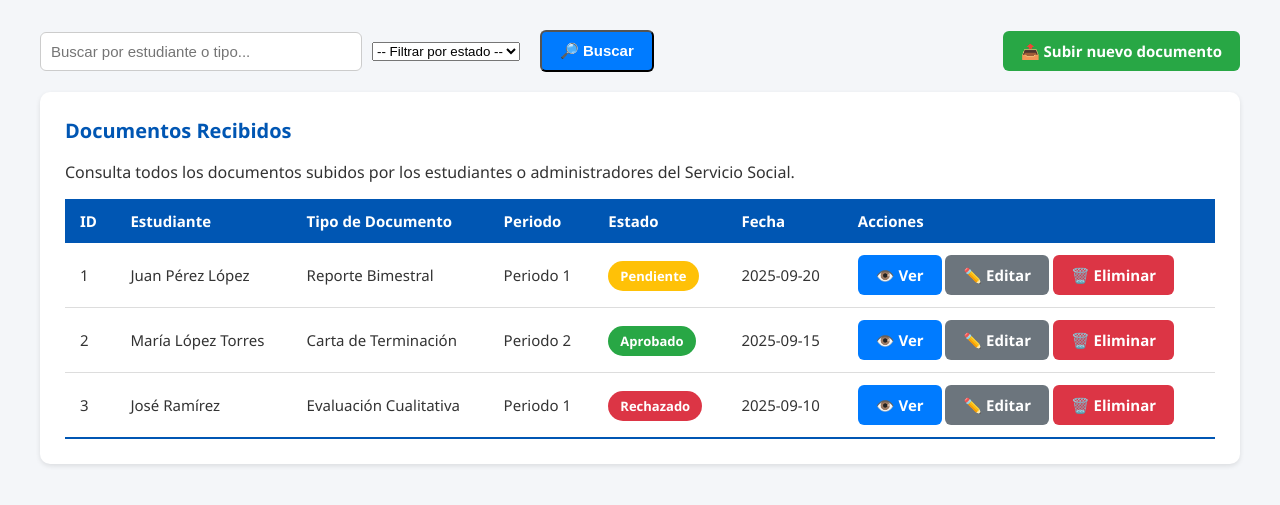
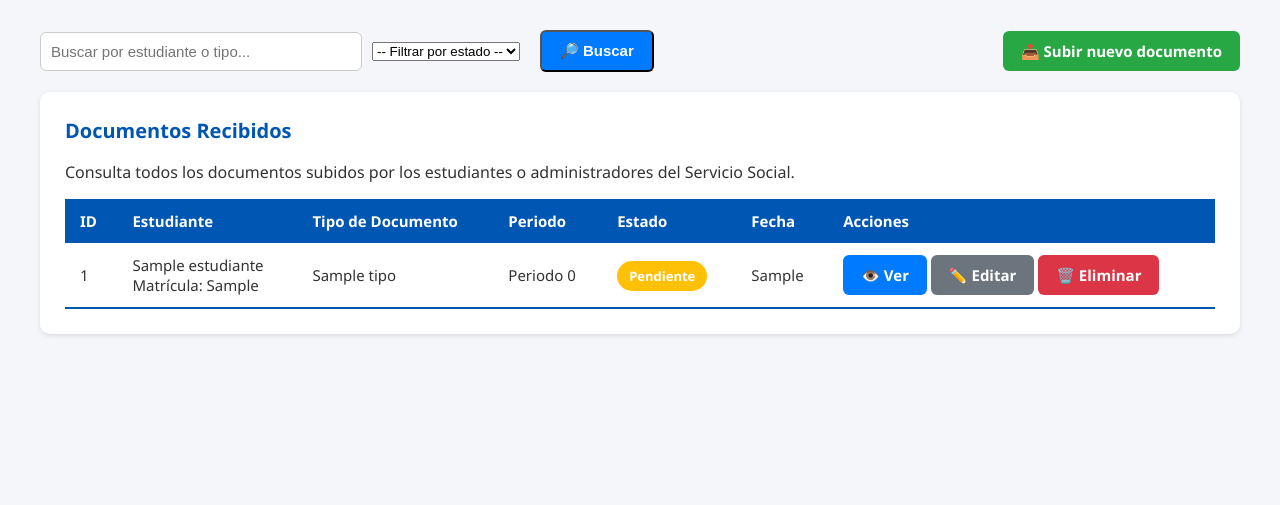
Before and after one commit to hectorgrm/vinculacion, a PHP site: page /serviciosocial/view/documentos/ss_doc_list.php in a window 1280 px wide. Shown: the part 97-602 px from the top of the page. Run offline with PHP 8.4, Linux system fonts and the light colour scheme; tables that the repository leaves empty or names only in its code hold one stand-in row (values such as "Sample post").

Commit message:
ss_doc_list.php
Conectado a la BD controller y Model integrados.

```diff
--- a/serviciosocial/controller/DocumentosController.php
+++ b/serviciosocial/controller/DocumentosController.php
@@ -0,0 +1,49 @@
+<?php
+
+declare(strict_types=1);
+
+namespace Serviciosocial\Controller;
+
+require_once __DIR__ . '/../model/DocumentosModel.php';
+require_once __DIR__ . '/../../common/model/db.php';
+
+use Common\Model\Database;
+use PDO;
+use Serviciosocial\Model\DocumentosModel;
+
+class DocumentosController
+{
+    private DocumentosModel $model;
+
+    public function __construct(?PDO $pdo = null)
+    {
+        if ($pdo === null) {
+            $pdo = Database::getConnection();
+        }
+
+        $this->model = new DocumentosModel($pdo);
+    }
+
+    /**
+     * @return array<int, array<string, mixed>>
+     */
+    public function list(?string $searchTerm = null, ?string $estatus = null): array
+    {
+        $searchTerm = $searchTerm !== null ? trim($searchTerm) : null;
+        if ($searchTerm === '') {
+            $searchTerm = null;
+        }
+
+        $estatus = $estatus !== null ? strtolower(trim($estatus)) : null;
+        if ($estatus === '') {
+            $estatus = null;
+        }
+
+        $allowedStatuses = ['pendiente', 'aprobado', 'rechazado'];
+        if ($estatus !== null && !in_array($estatus, $allowedStatuses, true)) {
+            $estatus = null;
+        }
+
+        return $this->model->fetchDocuments($searchTerm, $estatus);
+    }
+}
--- a/serviciosocial/model/DocumentosModel.php
+++ b/serviciosocial/model/DocumentosModel.php
@@ -0,0 +1,101 @@
+<?php
+
+declare(strict_types=1);
+
+namespace Serviciosocial\Model;
+
+use PDO;
+
+class DocumentosModel
+{
+    private PDO $pdo;
+
+    public function __construct(PDO $pdo)
+    {
+        $this->pdo = $pdo;
+    }
+
+    /**
+     * @return array<int, array<string, mixed>>
+     */
+    public function fetchDocuments(?string $searchTerm = null, ?string $estatus = null): array
+    {
+        $sql = <<<'SQL'
+            SELECT d.id,
+                   d.ruta,
+                   d.recibido,
+                   d.estatus,
+                   d.observacion,
+                   d.actualizado_en,
+                   p.id          AS periodo_id,
+                   p.numero      AS periodo_numero,
+                   srv.id        AS servicio_id,
+                   est.id        AS estudiante_id,
+                   est.nombre    AS estudiante_nombre,
+                   est.matricula AS estudiante_matricula,
+                   t.id          AS tipo_id,
+                   t.nombre      AS tipo_nombre
+            FROM ss_doc AS d
+            INNER JOIN ss_periodo AS p ON p.id = d.periodo_id
+            INNER JOIN ss_servicio AS srv ON srv.id = p.servicio_id
+            INNER JOIN ss_estudiante AS est ON est.id = srv.estudiante_id
+            INNER JOIN ss_doc_tipo AS t ON t.id = d.tipo_id
+        SQL;
+
+        $conditions = [];
+        $params = [];
+
+        if ($estatus !== null) {
+            $conditions[] = 'd.estatus = :estatus';
+            $params[':estatus'] = $estatus;
+        }
+
+        if ($searchTerm !== null) {
+            $conditions[] = '(
+                est.nombre LIKE :search
+                OR est.matricula LIKE :search
+                OR t.nombre LIKE :search
+            )';
+            $params[':search'] = '%' . $searchTerm . '%';
+        }
+
+if ($conditions !== []) {
+    $sql .= "\nWHERE " . implode("\n  AND ", $conditions);
+}
+
+$sql .= "\nORDER BY d.actualizado_en DESC, d.id DESC";
+
+        $statement = $this->pdo->prepare($sql);
+        $statement->execute($params);
+
+        $rows = $statement->fetchAll(PDO::FETCH_ASSOC);
+
+        return array_map(
+            static function (array $row): array {
+                return [
+                    'id'                   => (int) $row['id'],
+                    'ruta'                 => $row['ruta'],
+                    'recibido'             => isset($row['recibido']) ? (bool) (int) $row['recibido'] : false,
+                    'estatus'              => $row['estatus'],
+                    'observacion'          => $row['observacion'],
+                    'actualizado_en'       => $row['actualizado_en'],
+                    'periodo'              => [
+                        'id'     => (int) $row['periodo_id'],
+                        'numero' => $row['periodo_numero'] !== null ? (int) $row['periodo_numero'] : null,
+                    ],
+                    'servicio_id'          => (int) $row['servicio_id'],
+                    'estudiante'           => [
+                        'id'        => (int) $row['estudiante_id'],
+                        'nombre'    => $row['estudiante_nombre'] ?? '',
+                        'matricula' => $row['estudiante_matricula'] ?? '',
+                    ],
+                    'tipo'                 => [
+                        'id'     => (int) $row['tipo_id'],
+                        'nombre' => $row['tipo_nombre'] ?? '',
+                    ],
+                ];
+            },
+            $rows
+        );
+    }
+}
--- a/serviciosocial/view/documentos/ss_doc_list.php
+++ b/serviciosocial/view/documentos/ss_doc_list.php
@@ -1,3 +1,59 @@
+<?php
+
+declare(strict_types=1);
+
+use Serviciosocial\Controller\DocumentosController;
+
+require_once __DIR__ . '/../../controller/DocumentosController.php';
+
+$searchTerm = isset($_GET['q']) ? (string) $_GET['q'] : '';
+$estatusFilter = isset($_GET['estatus']) ? (string) $_GET['estatus'] : '';
+
+try {
+    $controller = new DocumentosController();
+    $documents = $controller->list($searchTerm, $estatusFilter);
+    $errorMessage = null;
+} catch (\Throwable $exception) {
+    $documents = [];
+    $errorMessage = 'Ocurrió un error al cargar los documentos: ' . $exception->getMessage();
+}
+
+/**
+ * @param string $value
+ */
+function e(string $value): string
+{
+    return htmlspecialchars($value, ENT_QUOTES, 'UTF-8');
+}
+
+/**
+ * @param array<string, mixed> $document
+ */
+function statusClass(array $document): string
+{
+    $status = strtolower((string) ($document['estatus'] ?? 'pendiente'));
+
+    return match ($status) {
+        'aprobado'  => 'status aprobado',
+        'rechazado' => 'status rechazado',
+        default     => 'status pendiente',
+    };
+}
+
+/**
+ * @param array<string, mixed> $document
+ */
+function statusLabel(array $document): string
+{
+    $status = strtolower((string) ($document['estatus'] ?? 'pendiente'));
+    return match ($status) {
+        'aprobado'  => 'Aprobado',
+        'rechazado' => 'Rechazado',
+        default     => 'Pendiente',
+    };
+}
+
+?>
 <!DOCTYPE html>
 <html lang="es">
 <head>
@@ -22,12 +78,12 @@
     <!-- 🔍 Barra de búsqueda -->
     <div class="search-bar">
       <form action="" method="get" style="display:flex; gap:10px; align-items:center;">
-        <input type="text" name="q" placeholder="Buscar por estudiante o tipo..." />
+        <input type="text" name="q" placeholder="Buscar por estudiante o tipo..." value="<?= e($searchTerm) ?>" />
         <select name="estatus">
           <option value="">-- Filtrar por estado --</option>
-          <option value="pendiente">Pendiente</option>
-          <option value="aprobado">Aprobado</option>
-          <option value="rechazado">Rechazado</option>
+          <option value="pendiente" <?= $estatusFilter === 'pendiente' ? 'selected' : '' ?>>Pendiente</option>
+          <option value="aprobado" <?= $estatusFilter === 'aprobado' ? 'selected' : '' ?>>Aprobado</option>
+          <option value="rechazado" <?= $estatusFilter === 'rechazado' ? 'selected' : '' ?>>Rechazado</option>
         </select>
         <button type="submit" class="btn btn-primary">🔎 Buscar</button>
       </form>
@@ -53,46 +109,44 @@
           </tr>
         </thead>
         <tbody>
-          <!-- 📝 Ejemplos de datos (después se llenan dinámicamente con PHP) -->
+<?php if ($errorMessage !== null): ?>
           <tr>
-            <td>1</td>
-            <td>Juan Pérez López</td>
-            <td>Reporte Bimestral</td>
-            <td>Periodo 1</td>
-            <td><span class="status pendiente">Pendiente</span></td>
-            <td>2025-09-20</td>
+            <td colspan="7" class="text-center" style="color:#b00020; font-weight:bold;"><?= e($errorMessage) ?></td>
+          </tr>
+<?php elseif ($documents === []): ?>
+          <tr>
+            <td colspan="7" class="text-center">No se encontraron documentos con los filtros seleccionados.</td>
+          </tr>
+<?php else: ?>
+<?php foreach ($documents as $document): ?>
+<?php
+    $estudiante = $document['estudiante']['nombre'] ?? 'Estudiante sin nombre';
+    $matricula = $document['estudiante']['matricula'] ?? '';
+    $tipoNombre = $document['tipo']['nombre'] ?? 'Tipo desconocido';
+    $periodoNumero = $document['periodo']['numero'] ?? null;
+    $periodoLabel = $periodoNumero !== null ? 'Periodo ' . $periodoNumero : 'Sin periodo';
+    $fecha = $document['actualizado_en'] ?? '';
+?>
+          <tr>
+            <td><?= e((string) $document['id']) ?></td>
             <td>
-              <a href="ss_doc_view.php?id=1" class="btn btn-primary btn-sm">👁️ Ver</a>
-              <a href="ss_doc_edit.php?id=1" class="btn btn-secondary btn-sm">✏️ Editar</a>
-              <a href="ss_doc_delete.php?id=1" class="btn btn-danger btn-sm">🗑️ Eliminar</a>
+              <?= e($estudiante) ?>
+<?php if ($matricula !== ''): ?>
+              <div class="muted">Matrícula: <?= e($matricula) ?></div>
+<?php endif; ?>
+            </td>
+            <td><?= e($tipoNombre) ?></td>
+            <td><?= e($periodoLabel) ?></td>
+            <td><span class="<?= e(statusClass($document)) ?>"><?= e(statusLabel($document)) ?></span></td>
+            <td><?= e($fecha) ?></td>
+            <td>
+              <a href="ss_doc_view.php?id=<?= e((string) $document['id']) ?>" class="btn btn-primary btn-sm">👁️ Ver</a>
+              <a href="ss_doc_edit.php?id=<?= e((string) $document['id']) ?>" class="btn btn-secondary btn-sm">✏️ Editar</a>
+              <a href="ss_doc_delete.php?id=<?= e((string) $document['id']) ?>" class="btn btn-danger btn-sm">🗑️ Eliminar</a>
             </td>
           </tr>
-          <tr>
-            <td>2</td>
-            <td>María López Torres</td>
-            <td>Carta de Terminación</td>
-            <td>Periodo 2</td>
-            <td><span class="status aprobado">Aprobado</span></td>
-            <td>2025-09-15</td>
-            <td>
-              <a href="ss_doc_view.php?id=2" class="btn btn-primary btn-sm">👁️ Ver</a>
-              <a href="ss_doc_edit.php?id=2" class="btn btn-secondary btn-sm">✏️ Editar</a>
-              <a href="ss_doc_delete.php?id=2" class="btn btn-danger btn-sm">🗑️ Eliminar</a>
-            </td>
-          </tr>
-          <tr>
-            <td>3</td>
-            <td>José Ramírez</td>
-            <td>Evaluación Cualitativa</td>
-            <td>Periodo 1</td>
-            <td><span class="status rechazado">Rechazado</span></td>
-            <td>2025-09-10</td>
-            <td>
-              <a href="ss_doc_view.php?id=3" class="btn btn-primary btn-sm">👁️ Ver</a>
-              <a href="ss_doc_edit.php?id=3" class="btn btn-secondary btn-sm">✏️ Editar</a>
-              <a href="ss_doc_delete.php?id=3" class="btn btn-danger btn-sm">🗑️ Eliminar</a>
-            </td>
-          </tr>
+<?php endforeach; ?>
+<?php endif; ?>
         </tbody>
       </table>
     </section>
```
